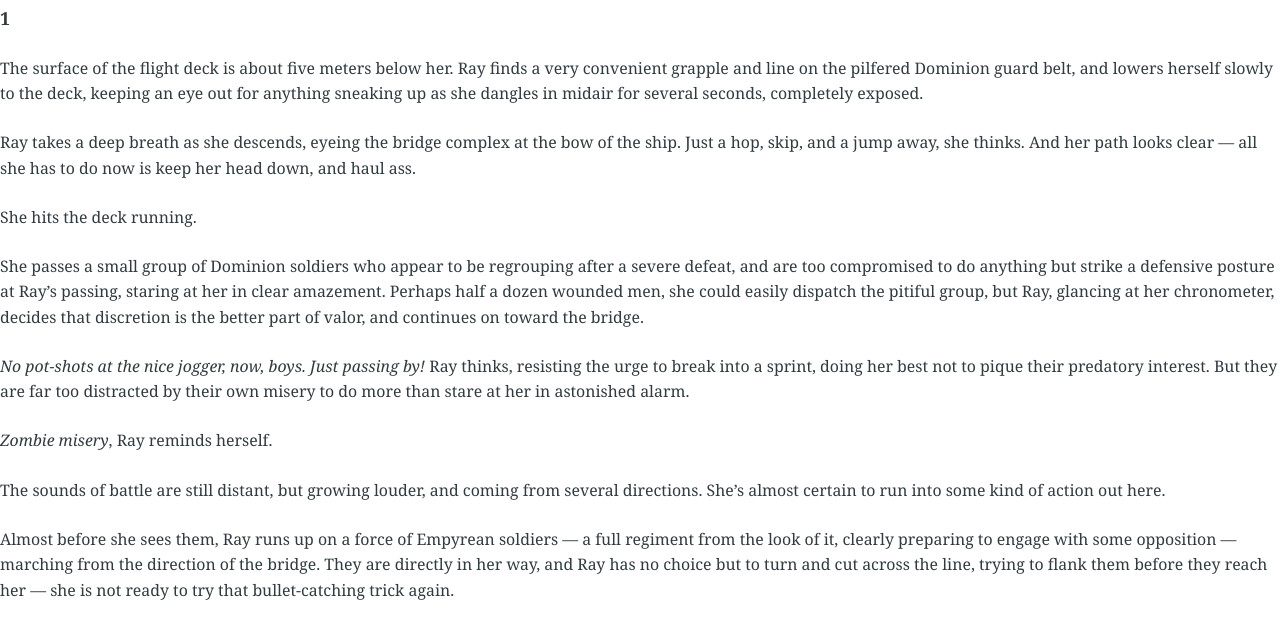
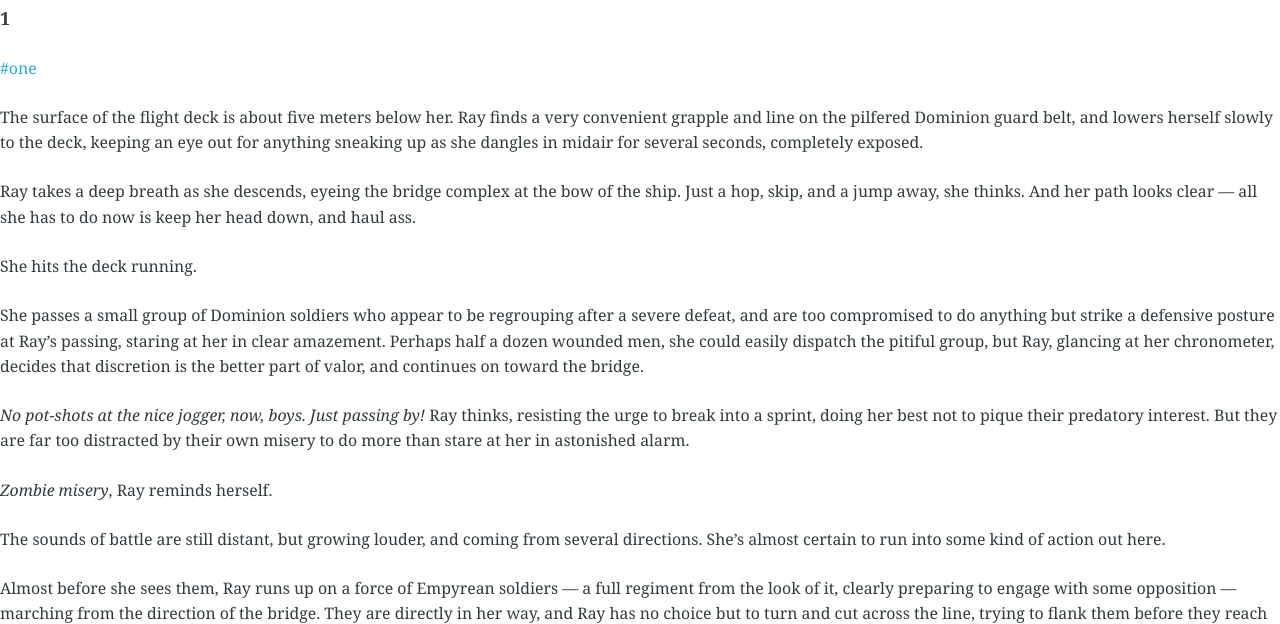
Before and after one commit to mooncalf/bookstest, a plain HTML site: page index.html in a window 1280 px wide. Shown: the part 149-773 px from the top of the page. Drawn offline with Linux system fonts and the light colour scheme.

Commit message:
Update index.html

```diff
--- a/index.html
+++ b/index.html
@@ -12,6 +12,8 @@
 <h2>Part II: Ladon</h2>
 
 <h3>1</h3>
+
+<p><a href="#one">#one</a></p>
 
 <p>The surface of the flight deck is about five meters below her. Ray finds a very convenient grapple and line on the pilfered Dominion guard belt, and lowers herself slowly to the deck, keeping an eye out for anything sneaking up as she dangles in midair for several seconds, completely exposed.</p>
 
```
